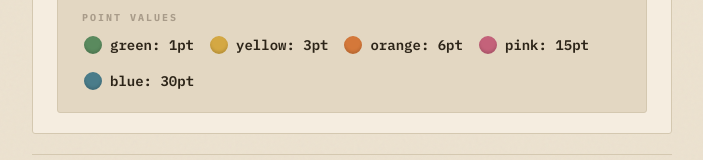
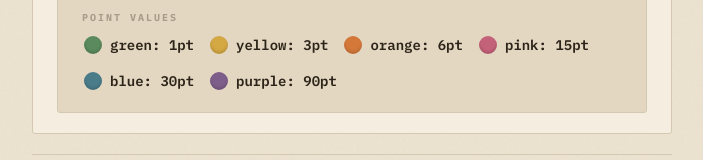
Before and after one commit to Skot1892/xai-study, a React (Create React App) app: page / in a window 1280 px wide. Shown: the part 324-484 px from the top of the page, without its empty margins (288-991 px from the left). Built offline with nearby package versions, Linux system fonts and the light colour scheme.

Commit message:
added purple, updated econommy

```diff
--- a/src/App.js
+++ b/src/App.js
@@ -24,10 +24,10 @@ const serif = "'Source Serif 4', 'Georgia', serif";
 /* ═══════════════════════════════════════════
    GAME ECONOMY
    ═══════════════════════════════════════════ */
-const COLORS = ["green", "yellow", "orange", "pink", "blue"];
-const COLOR_HEX = { green: "#5a8a5e", yellow: "#d4a843", orange: "#d4783a", pink: "#c4627a", blue: "#4a7c8a" };
-const POINTS = { green: 1, yellow: 3, orange: 6, pink: 15, blue: 30 };
-const START_INV = { green: 5, yellow: 5, orange: 3, pink: 1, blue: 0 };
+const COLORS = ["green", "yellow", "orange", "pink", "blue", "purple"];
+const COLOR_HEX = { green: "#5a8a5e", yellow: "#d4a843", orange: "#d4783a", pink: "#c4627a", blue: "#4a7c8a", purple: "#7d5e8a" };
+const POINTS = { green: 1, yellow: 3, orange: 6, pink: 15, blue: 30, purple: 90 };
+const START_INV = { green: 5, yellow: 5, orange: 3, pink: 1, blue: 0, purple: 0 };
 const GAME_DURATION = 30 * 60;
 const DISRUPTION_TIME = 15 * 60;
 
@@ -54,10 +54,12 @@ const SHOPS_BASE = [
     trades: [
       { give: { green: 3 }, receive: { orange: 1 }, label: "3 Green → 1 Orange" },
       { give: { green: 2, yellow: 1 }, receive: { orange: 1 }, label: "2 Green + 1 Yellow → 1 Orange" },
+      { give: { blue: 1 }, receive: { pink: 2, yellow: 1 }, label: "1 Blue → 2 Pink + 1 Yellow" },
     ],
     tradesDisrupted: [
       { give: { green: 2 }, receive: { orange: 1 }, label: "2 Green → 1 Orange" },
       { give: { green: 2, yellow: 1 }, receive: { orange: 1 }, label: "2 Green + 1 Yellow → 1 Orange" },
+      { give: { blue: 1 }, receive: { pink: 2, yellow: 1 }, label: "1 Blue → 2 Pink + 1 Yellow" },
     ],
   },
   {
@@ -81,9 +83,11 @@ const SHOPS_BASE = [
     freePickup: { yellow: 2, label: "Collect 2 free Yellow" },
     trades: [
       { give: { pink: 1, orange: 2 }, receive: { blue: 1 }, label: "1 Pink + 2 Orange → 1 Blue" },
+      { give: { pink: 3, blue: 1 }, receive: { purple: 1 }, label: "3 Pink + 1 Blue → 1 Purple" },
     ],
     tradesDisrupted: [
       { give: { pink: 1, orange: 3 }, receive: { blue: 1 }, label: "1 Pink + 3 Orange → 1 Blue" },
+      { give: { pink: 3, blue: 1 }, receive: { purple: 1 }, label: "3 Pink + 1 Blue → 1 Purple" },
     ],
   },
   {
@@ -109,14 +113,12 @@ const SHOPS_BASE = [
     x: 85, y: 80,
     freePickup: null,
     trades: [
-      { give: { green: 3, yellow: 3 }, receive: { pink: 1, orange: 1 }, label: "3 Green + 3 Yellow → 1 Pink + 1 Orange" },
+      { give: { green: 4, yellow: 3 }, receive: { pink: 1, orange: 1 }, label: "4 Green + 3 Yellow → 1 Pink + 1 Orange" },
       { give: { yellow: 2, orange: 1 }, receive: { pink: 1 }, label: "2 Yellow + 1 Orange → 1 Pink" },
-      { give: { blue: 1 }, receive: { pink: 2, yellow: 1 }, label: "1 Blue → 2 Pink + 1 Yellow" },
     ],
     tradesDisrupted: [
-      { give: { green: 4, yellow: 4 }, receive: { pink: 1, orange: 1 }, label: "4 Green + 4 Yellow → 1 Pink + 1 Orange" },
+      { give: { green: 5, yellow: 4 }, receive: { pink: 1, orange: 1 }, label: "5 Green + 4 Yellow → 1 Pink + 1 Orange" },
       { give: { yellow: 2, orange: 1 }, receive: { pink: 1 }, label: "2 Yellow + 1 Orange → 1 Pink" },
-      { give: { blue: 1 }, receive: { pink: 3, yellow: 1 }, label: "1 Blue → 3 Pink + 1 Yellow" },
     ],
   },
 ];
@@ -888,8 +890,7 @@ export default function App() {
                       <div><span style={{ color: T.danger }}>▼</span> Starbucks: 1P+2O→1B now <strong>1P+3O→1B</strong></div>
                       <div><span style={{ color: T.cool }}>▲</span> Computing 129: NEW trade — <strong>3Y→1P</strong></div>
                       <div><span style={{ color: T.danger }}>▼</span> Computing 129: 1P+1O+2Y→1B now <strong>1P+2O+2Y→1B</strong></div>
-                      <div><span style={{ color: T.danger }}>▼</span> Library Pods: 3G+3Y→1P+1O now <strong>4G+4Y→1P+1O</strong></div>
-                      <div><span style={{ color: T.cool }}>▲</span> Library Pods: 1B→2P+1Y now <strong>1B→3P+1Y</strong></div>
+                      <div><span style={{ color: T.danger }}>▼</span> Library Pods: 4G+3Y→1P+1O now <strong>5G+4Y→1P+1O</strong></div>
                     </div>
                     <p style={{ margin: "12px 0 0", fontSize: 14, lineHeight: 1.7, color: T.accentAlt }}>
                       Strategy has shifted significantly. The AI has recalculated your optimal route below.
@@ -906,8 +907,7 @@ export default function App() {
                       <div>Starbucks: 1P+2O→1B now <strong>1P+3O→1B</strong></div>
                       <div>Computing 129: NEW trade — <strong>3Y→1P</strong></div>
                       <div>Computing 129: 1P+1O+2Y→1B now <strong>1P+2O+2Y→1B</strong></div>
-                      <div>Library Pods: 3G+3Y→1P+1O now <strong>4G+4Y→1P+1O</strong></div>
-                      <div>Library Pods: 1B→2P+1Y now <strong>1B→3P+1Y</strong></div>
+                      <div>Library Pods: 4G+3Y→1P+1O now <strong>5G+4Y→1P+1O</strong></div>
                     </div>
                   </div>
                 )}
```
